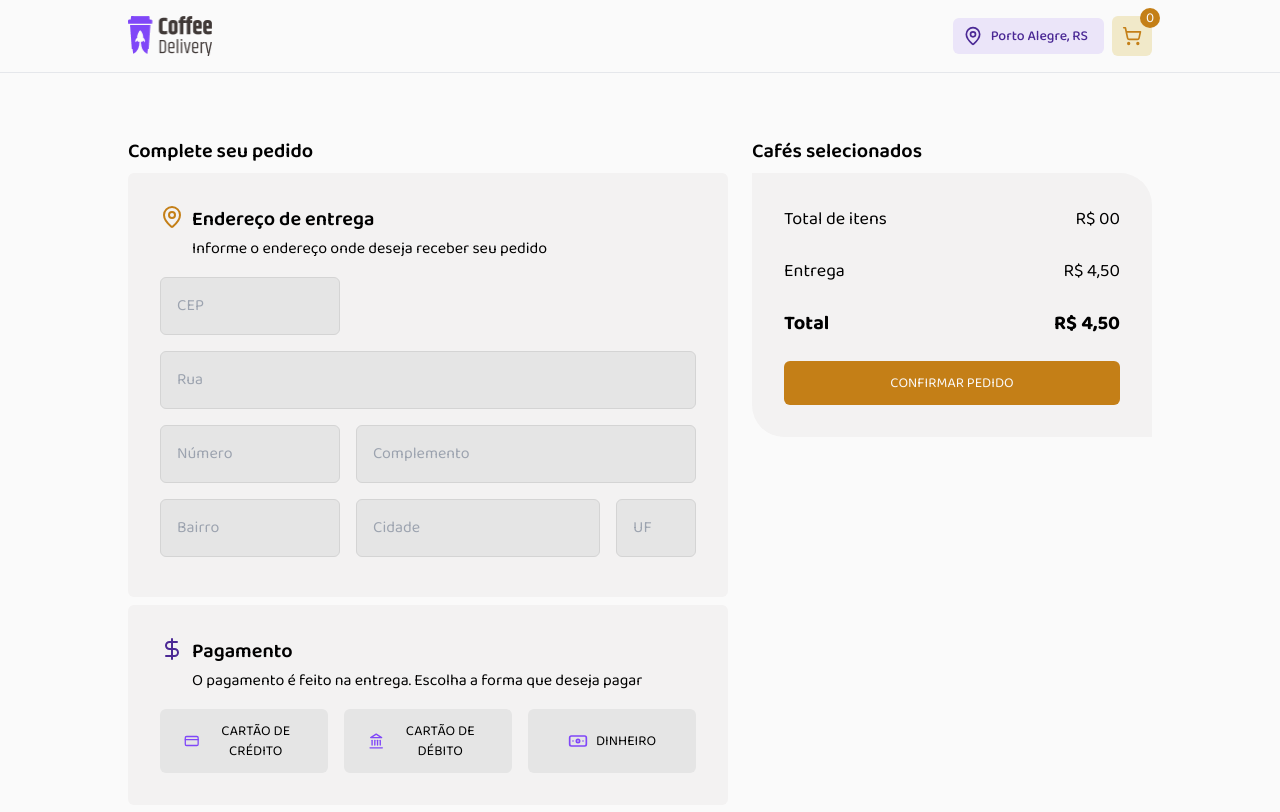
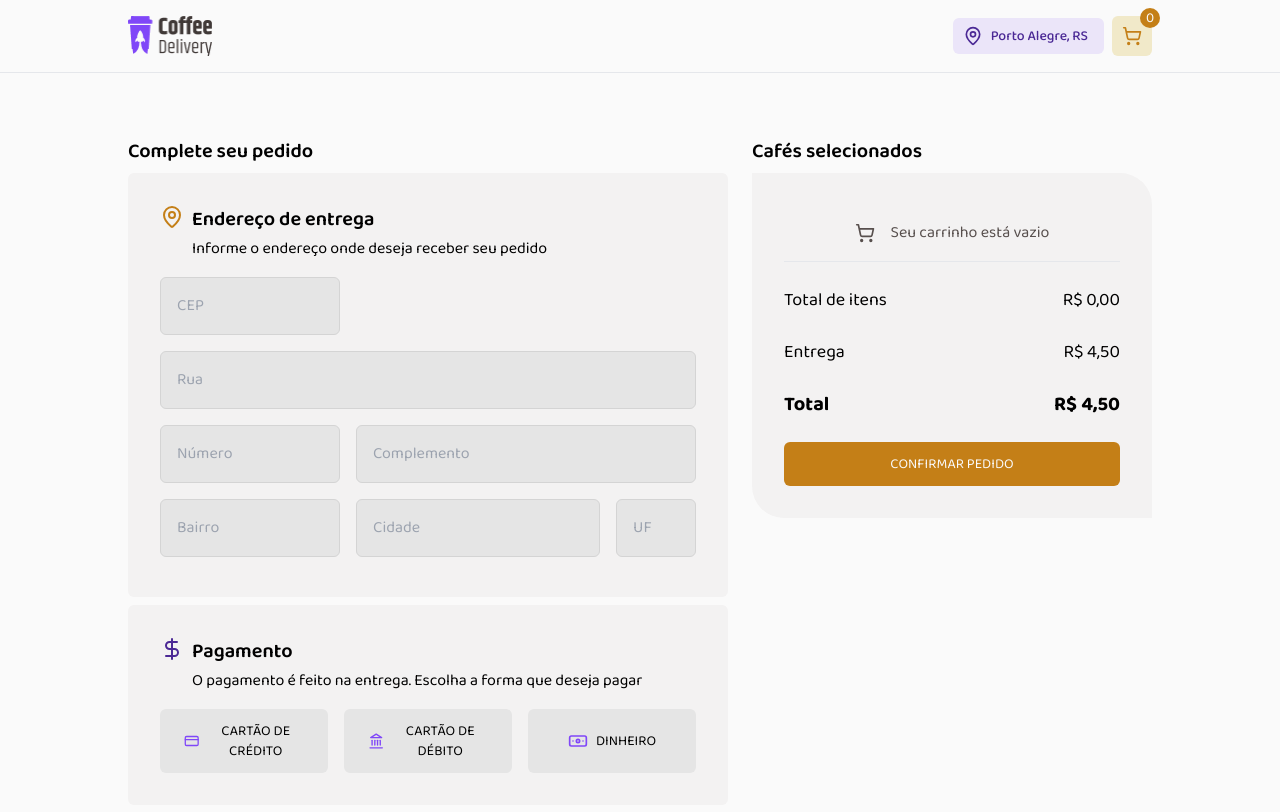
Before and after one commit to RodrigoTRS/coffee-delivery, a Next.js app: page /cart in a window 1280 px wide. Shown: the top 812 px of the page. Built offline with nearby package versions, Linux system fonts and the light colour scheme.

Commit message:
Adding loanding and empty state

```diff
--- a/src/app/(home)/cart/sections/summary.tsx
+++ b/src/app/(home)/cart/sections/summary.tsx
@@ -4,6 +4,7 @@ import { CartContext } from "@/contexts/cart-context"
 import { useContext } from "react"
 import { ProductEntry } from "./components/product-entry";
 import { Button } from "@/components/button";
+import { ShoppingCart } from "lucide-react";
 
 interface SummaryProps {
     isSubmitting: boolean
@@ -24,6 +25,8 @@ export function Summary({
     const total = itemsTotal + deliveryPrice
 
     function formatPrice(price: number) {
+        if (price === 0) return "R$ 0,00"
+
         const formatedPrice = String(price)
             .replace(".", ",")
             .concat("0")
@@ -36,11 +39,19 @@ export function Summary({
             <h2 className="text-xl font-semibold">Cafés selecionados</h2>
             <div className="flex flex-col gap-6 p-8 rounded-tr-[32px] rounded-bl-[32px] bg-muted w-full">
 
-                {cart.map((cartProduct) => {
-                    return (
-                    <ProductEntry key={cartProduct.product.id} cartProduct={cartProduct} />
-                    )
-                })}
+                {cart.length === 0
+                ?
+                    <div className="flex items-center justify-center border-b p-4 gap-4 text-muted-foreground">
+                        <ShoppingCart className="w-5 h-5"/>
+                        Seu carrinho está vazio
+                    </div>
+                :
+                    cart.map((cartProduct) => {
+                        return (
+                        <ProductEntry key={cartProduct.product.id} cartProduct={cartProduct} />
+                        )
+                    })
+                }
 
                 <div className="flex items-center justify-between w-full text-lg">
                     <span>Total de itens</span>
--- a/src/app/(home)/sections/product-grid.tsx
+++ b/src/app/(home)/sections/product-grid.tsx
@@ -4,19 +4,24 @@ import { Product } from "@/models/Product"
 import { ProductCard } from "./components/product-card"
 import { useEffect, useState } from "react"
 import { api } from "@/lib/axios"
+import { Loader } from "@/components/loader"
 
 
 export function ProductGrid() {
 
     const [products, setProducts] = useState<Product[]>([]);
+    const [isLoading, setIsLoading] = useState(false)
 
     useEffect(() => {
         async function fetchProducts() {
+            setIsLoading(true)
             try {
                 const response = await api.get("/products");
                 setProducts(response.data);
             } catch (error) {
                 throw error
+            } finally {
+                setIsLoading(false)
             }
         }
 
@@ -26,6 +31,12 @@ export function ProductGrid() {
     return (
         <section className="flex flex-col w-full gap-4 pb-16">
             <h2 className="text-2xl font-semibold">Nossos cafés</h2>
+            {isLoading
+            ?
+                <div className="flex items-center justify-center mt-4">
+                    <Loader />
+                </div>
+            :
                 <div className="grid grid-cols-1 md:grid-cols-2 lg:grid-cols-3 w-full gap-x-8 gap-y-16 mt-[56px]">
                     {products.map((product) => (
                         <ProductCard
@@ -34,6 +45,7 @@ export function ProductGrid() {
                         />
                     ))}
                 </div>
+            }
         </section>
     )
 }
--- /dev/null
+++ b/src/components/loader.tsx
@@ -0,0 +1,7 @@
+import { LoaderCircle } from "lucide-react";
+
+export function Loader() {
+    return (
+        <LoaderCircle className="w-5 h-5 text-purple animate-spin"/>
+    )
+}
--- a/src/lib/axios.ts
+++ b/src/lib/axios.ts
@@ -1,5 +1,5 @@
 import axios from "axios";
 
 export const api = axios.create({
-    baseURL: "http://localhost:3333"
+    baseURL: "https://qfbrz4ultlqssjswhbuairazii0plrth.lambda-url.us-east-1.on.aws/"
 })
```
Lines whose indentation alone changed are shown as unchanged.
